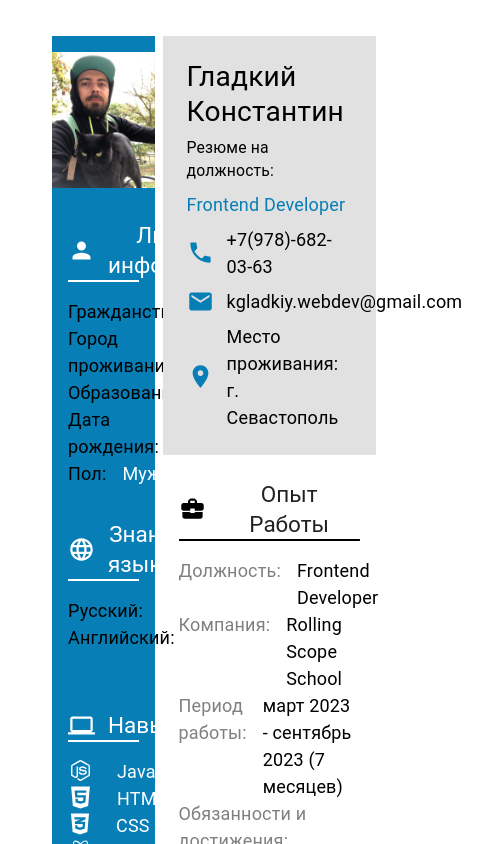
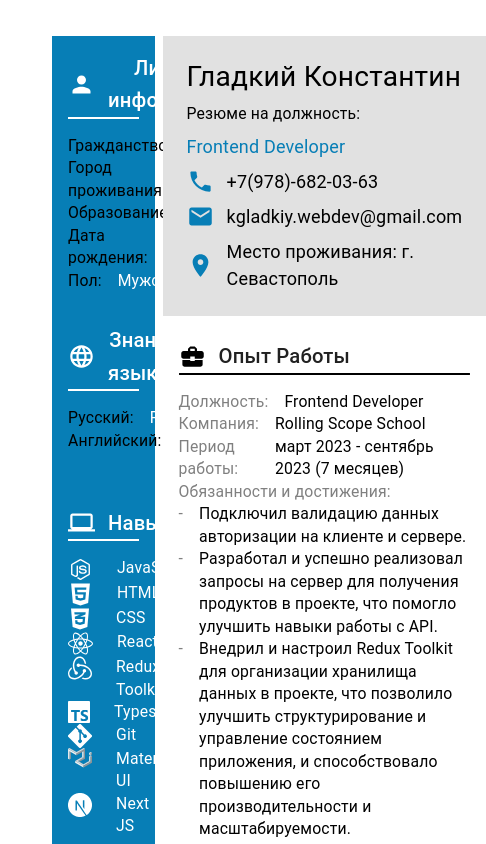
Before and after one commit to Dexmor096/my-cv, a React (Vite) app: page / in a window 390 px wide. Shown: the top 844 px of the page, 486 px wide, since content can reach past the window. Built offline with nearby package versions, Linux system fonts and the light colour scheme.

Commit message:
chore: grid responsive intermediate changes

```diff
--- a/src/components/Info.tsx
+++ b/src/components/Info.tsx
@@ -1,9 +1,6 @@
-import { ListItemIcon, Stack, Typography, createTheme, responsiveFontSizes, ThemeProvider } from '@mui/material';
+import { ListItemIcon, Stack, Typography } from '@mui/material';
 import { Iinfo } from './constants/information';
 import { Title } from './Title';
-
-let theme = createTheme();
-theme = responsiveFontSizes(theme);
 
 export interface IinfoProps {
 	title: string,
@@ -16,7 +13,6 @@ export interface IinfoProps {
 export const Info: React.FC<IinfoProps> = (props) => {
 	const {title, icon, id, info, side} = props;
 	return (
-		<ThemeProvider theme={theme}>
 			<Stack key={id} sx={{p: 2}}>
 				<Title title={title} icon={icon} color={side ? '#fff' : '#000000'}/>
 				{
@@ -24,14 +20,13 @@ export const Info: React.FC<IinfoProps> = (props) => {
 						return <Stack spacing={2} direction='row' key={index}>
 							{	el.icon
 							? <ListItemIcon sx={{ maxWidth: '25px', minWidth: '16px', pr: 1, cursor: 'pointer' }}>{el.icon}</ListItemIcon>
-							: <Typography sx={{ color: side ? '#000000' : '#808080', textAlign: 'start' }}>{el.subtitle}{el.subtitle === ('-' || ' ') ? ' ': ':'}
+							: <Typography variant="body2" sx={{ color: side ? '#000000' : '#808080', textAlign: 'start' }}>{el.subtitle}{el.subtitle === ('-' || ' ') ? ' ': ':'}
 							</Typography>
 							}
-								<Typography sx={{ color: side ? '#fff' : '#000000', textAlign: 'start' }}>{el.description}</Typography>
+								<Typography variant="body2" sx={{ color: side ? '#fff' : '#000000', textAlign: 'start' }}>{el.description}</Typography>
 							</Stack>
 					})
 				}
 			</Stack>
-		</ThemeProvider>
 	)
 }
--- a/src/components/Photo.tsx
+++ b/src/components/Photo.tsx
@@ -6,9 +6,17 @@ export const Photo: React.FC = () => {
 		<Box sx={{display: "flex", justifyContent: "center"}}>
 			<CardMedia
 				sx={{
-					maxHeight: 300,
-					maxWidth: 300,
-					p: 2
+					p: 1,
+					maxWidth: {
+						lg: 300
+					},
+					maxHeight: {
+						lg: 300
+					},
+					display: {
+						xs: "none",
+						sm: "block"
+					}
 				}}
 				title="my photo"
 				component="img"
--- a/src/components/Title.tsx
+++ b/src/components/Title.tsx
@@ -18,7 +18,7 @@ export const Title: React.FC<TitleProps> = (props) => {
 	const {icon, title, color} = props;
 	return (
 		<ThemeProvider theme={theme}>
-			<Typography component='span' variant='h5' sx={{display: 'flex', alignItems: 'center'}}>
+			<Typography component='span' variant='h6' sx={{display: 'flex', alignItems: 'center'}}>
 				<ListItemIcon sx={{ minWidth:'40px', color: color}}>{icon}</ListItemIcon>
 			{title}
 		</Typography>
--- a/src/main.tsx
+++ b/src/main.tsx
@@ -2,9 +2,13 @@ import React from 'react';
 import ReactDOM from 'react-dom/client';
 import App from './App';
 import './index.css'
+import { ThemeProvider } from '@mui/material'
+import { theme } from './theme'
 
 ReactDOM.createRoot(document.getElementById('root')!).render(
   <React.StrictMode>
-    <App />
+    <ThemeProvider theme={theme}>
+      <App />
+    </ThemeProvider>
   </React.StrictMode>,
 )
--- a/src/pages/MainPage.tsx
+++ b/src/pages/MainPage.tsx
@@ -12,15 +12,28 @@ export const MainPage: React.FC = () => {
 					md: "xl"
 				}
 			}} >
-				<Grid container spacing={1} direction="row">
+				<Grid
+					container
+					spacing={1}
+					direction={{
+						// xs: "column",
+						sm: "row",
+					}}
+					>
 					<Grid item xs={4}>
 						<SideBar />
 					</Grid>
-					<Grid item container spacing={1} xs={8}>
-						<Grid item xs={12}>
+					<Grid
+						item
+						container
+						spacing={1}
+						xs={8}
+						direction="column"
+					>
+						<Grid item>
 							<Contacts />
 						</Grid>
-						<Grid item xs={12}>
+						<Grid item>
 							<MainContent />
 						</Grid>
 					</Grid>
--- /dev/null
+++ b/src/theme.tsx
@@ -0,0 +1,14 @@
+import { createTheme } from '@mui/material'
+
+export const theme = createTheme({
+	palette: {
+		primary: {
+			main: "#000000",
+			light: "#808080"
+		},
+		secondary: {
+			main: "#fff",
+			dark: "#077eb6"
+		}
+	}
+})
```
